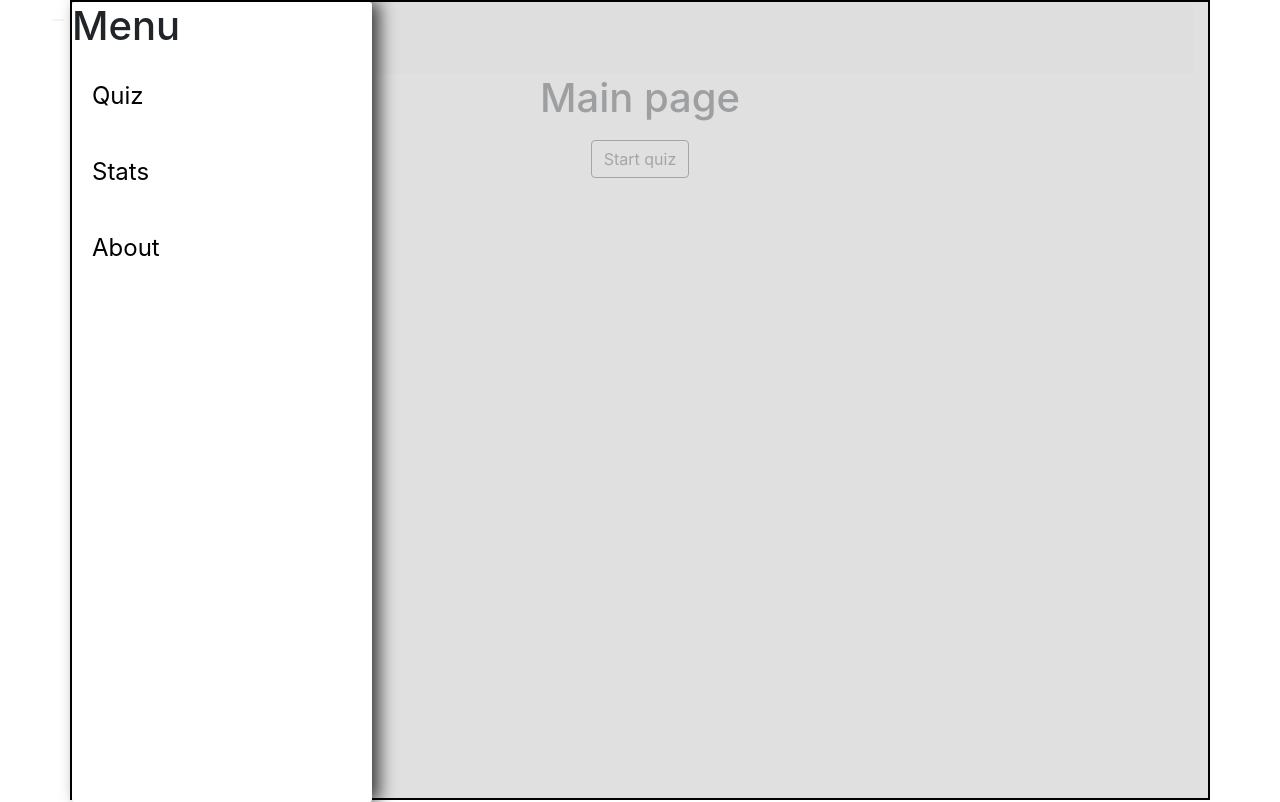
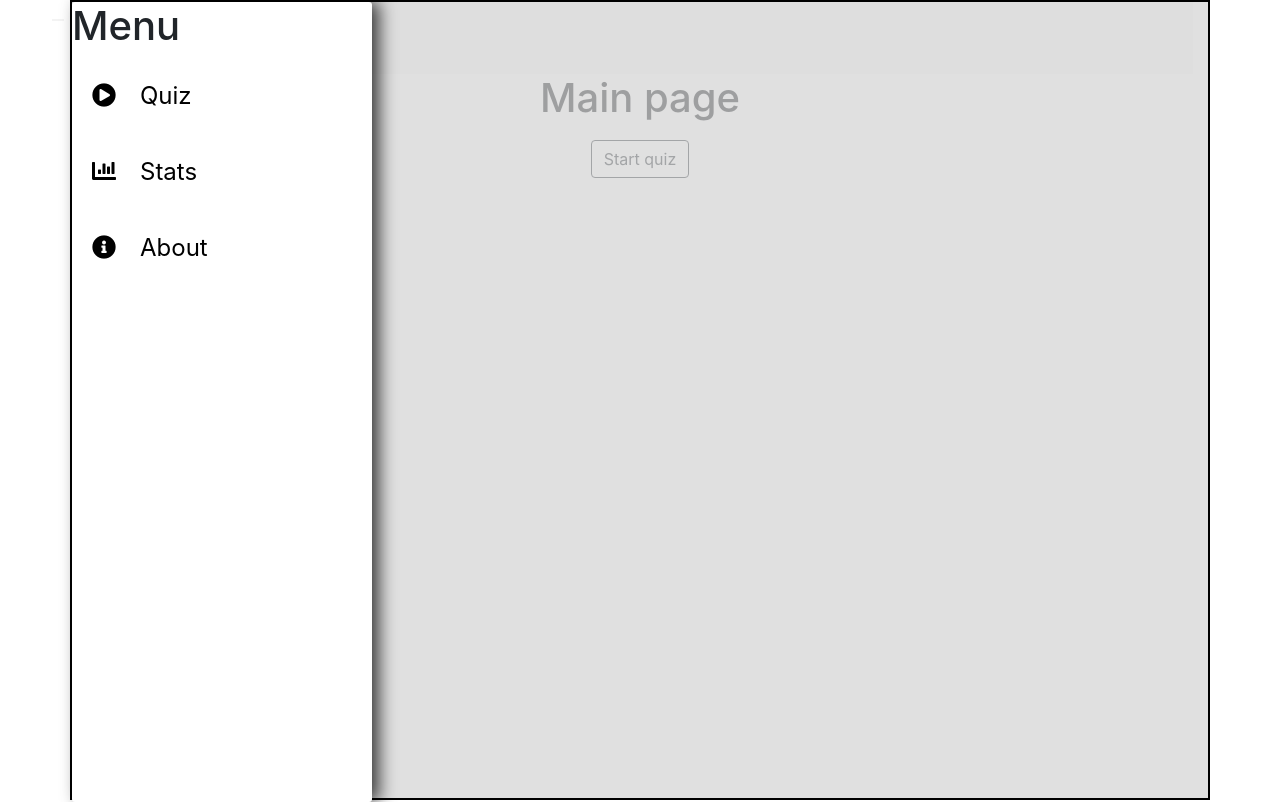
Before and after one commit to annaeklov/mandatory-uxdesign2, a React (Create React App) app: page / in a window 1280 px wide. Both pictures are taken after a click on the button "Open menu". Built offline with nearby package versions, Linux system fonts and the light colour scheme.

Commit message:
final commit

```diff
--- a/package.json
+++ b/package.json
@@ -12,6 +12,7 @@
     "react": "^16.13.1",
     "react-bootstrap": "^1.0.0",
     "react-dom": "^16.13.1",
+    "react-helmet": "^5.2.1",
     "react-router-dom": "^5.1.2",
     "react-scripts": "3.4.1",
     "rxjs": "^6.5.4",
--- a/public/index.html
+++ b/public/index.html
@@ -4,6 +4,7 @@
 <head>
   <meta charset="utf-8" />
   <link rel="icon" href="%PUBLIC_URL%/favicon.ico" />
+  <link rel="stylesheet" href="https://use.fontawesome.com/releases/v5.13.0/css/all.css">
 
 
   <meta name="viewport" content="width=device-width, initial-scale=1" />
--- a/src/App.css
+++ b/src/App.css
@@ -18,6 +18,10 @@ body{
 
 .card-footer input {
   margin-right: 3px;
+}
+
+.fas{
+  margin-right: 1em;
 }
 
 .pageRow {
--- a/src/components/ModalPopup.js
+++ b/src/components/ModalPopup.js
@@ -9,7 +9,6 @@ export default function ModalPopup({
   result,
   numberOfQuestions
 }) {
-
   let title;
 
   if (result >= 0 && result <= 3) {
--- a/src/components/RenderQuiz.js
+++ b/src/components/RenderQuiz.js
@@ -3,7 +3,6 @@ import axios from "axios";
 import Button from "react-bootstrap/Button";
 import Card from "react-bootstrap/Card";
 import Spinner from "react-bootstrap/Spinner";
-
 import ModalPopup from "./ModalPopup.js";
 import { result$, updateResultInLocalStorage } from "./Store.js";
 
@@ -39,7 +38,6 @@ export default function RenderQuiz({ exitQuiz }) {
       .then(response => {
         let arr = quizData(response.data.results);
         setQuestionsArr(arr);
-        console.log(arr);
       })
 
       .catch(error => {
@@ -66,7 +64,9 @@ export default function RenderQuiz({ exitQuiz }) {
     return (
       <Card border="dark" key={idx}>
         <Card.Body autoFocus aria-labelledby="QuestionCard">
-          <Card.Title>Q{number}:</Card.Title>
+          <Card.Title aria-labelledby="QuestionTitle" tabIndex="1">
+            Question {number}:
+          </Card.Title>
           <Card.Text aria-labelledby="QuestionText" tabIndex="1">
             {question}
           </Card.Text>
@@ -74,7 +74,7 @@ export default function RenderQuiz({ exitQuiz }) {
           {quiz.answers.map((answer, index) => {
             answer = answer.replace(/&#?\w+;/g, match => entities[match]);
             return (
-              <Card.Footer key={index}>
+              <Card.Footer key={index} style={{ backgroundColor: "white" }}>
                 <label forhtml={answer}>
                   <input
                     tabIndex="1"
@@ -128,7 +128,6 @@ export default function RenderQuiz({ exitQuiz }) {
 
   function onSubmit(e) {
     e.preventDefault();
-    console.log(selectedRadios);
     handleShow();
   }
 
@@ -148,9 +147,17 @@ export default function RenderQuiz({ exitQuiz }) {
           <span className="sr-only">Loading...</span>
         </Spinner>
       ) : (
-        <form onSubmit={onSubmit} aria-labelledby="questions, radio buttons and submit button">
+        <form
+          onSubmit={onSubmit}
+          aria-labelledby="questions, radio buttons and submit button"
+        >
           {mappedArr} <br />
-          <Button tabIndex="1" type="submit" className="btnDone" variant="outline-dark">
+          <Button
+            tabIndex="1"
+            type="submit"
+            className="btnDone"
+            variant="outline-dark"
+          >
             Done
           </Button>
         </form>
@@ -158,7 +165,7 @@ export default function RenderQuiz({ exitQuiz }) {
       {openModal && (
         <ModalPopup
           exitQuiz={exitQuiz}
-          show={handleShow}
+          show={openModal}
           playAgain={handleClose}
           result={result}
           numberOfQuestions={questionsArr.length}
--- a/src/components/Sidebar.js
+++ b/src/components/Sidebar.js
@@ -20,15 +20,23 @@ export default function Sidebar({ sidebarIsOpen, onClickMask, onClickLink }) {
             ></button>
           </label>
         )}
-        <aside className={className} aria-label="the sidebar with three links">
+        <aside
+          className={className}
+          aria-label="the sidebar with three links"
+          role="navigation"
+        >
           <h1>Menu</h1>
-          <ul className="Sidebar__menu">
+          <ul className="Sidebar__menu" role="navigation">
             <li className="Sidebar__menu-item">
               <Link
                 to={"/"}
                 className="Sidebar__menu-link"
                 onClick={onClickLink}
               >
+                <i
+                  className="fas fa-play-circle
+"
+                ></i>
                 Quiz
               </Link>
             </li>
@@ -38,6 +46,7 @@ export default function Sidebar({ sidebarIsOpen, onClickMask, onClickLink }) {
                 className="Sidebar__menu-link"
                 onClick={onClickLink}
               >
+                <i className="fas fa-chart-bar"></i>
                 Stats
               </Link>
             </li>
@@ -47,6 +56,7 @@ export default function Sidebar({ sidebarIsOpen, onClickMask, onClickLink }) {
                 className="Sidebar__menu-link"
                 onClick={onClickLink}
               >
+                <i className="fas fa-info-circle"></i>
                 About
               </Link>
             </li>
--- a/src/components/Store.js
+++ b/src/components/Store.js
@@ -1,8 +1,12 @@
 import { BehaviorSubject } from "rxjs";
+
+
 
 export const result$ = new BehaviorSubject(
   JSON.parse(localStorage.getItem("result"))
 );
+
+
 
 export function updateResultInLocalStorage(statsResult) {
   if (statsResult) {
--- a/src/pages/AboutPage.js
+++ b/src/pages/AboutPage.js
@@ -1,10 +1,12 @@
 import React from "react";
+import { Helmet } from "react-helmet";
 
 export default function AboutPage() {
   return (
-
-
     <div tabIndex="1" role="textbox" aria-label="about this app">
+      <Helmet>
+        <title>About page</title>
+      </Helmet>
       <h1>AboutPage</h1>
       <p>
         What is Lorem Ipsum? Lorem Ipsum is simply dummy text of the printing
--- a/src/pages/QuizPage.js
+++ b/src/pages/QuizPage.js
@@ -1,4 +1,5 @@
 import React, { useState } from "react";
+import { Helmet } from "react-helmet";
 import Row from "react-bootstrap/Row";
 import Col from "react-bootstrap/Col";
 import Button from "react-bootstrap/Button";
@@ -35,9 +36,12 @@ export default function QuizPage() {
 
   return (
     <>
+      <Helmet>
+        <title>{showTitle} </title>
+      </Helmet>
       <Row className="titleRow">
         <Col className="titleCol text-center">
-          <h1>{showTitle}</h1>
+          <h1>{showTitle} </h1>
         </Col>
       </Row>
       <Row className="pageRow">
--- a/src/pages/StatsPage.js
+++ b/src/pages/StatsPage.js
@@ -1,11 +1,11 @@
 import React from "react";
+import { Helmet } from "react-helmet";
 import Row from "react-bootstrap/Row";
 import Col from "react-bootstrap/Col";
 import Card from "react-bootstrap/Card";
 import { result$, updateResultInLocalStorage } from "../components/Store.js";
 
 export default function StatsPage() {
-
   if (!result$.value) {
     updateResultInLocalStorage({
       gamesPlayed: 0,
@@ -16,13 +16,17 @@ export default function StatsPage() {
   }
   return (
     <Row className="titleRow">
+      <Helmet>
+        <title>Stats page</title>
+      </Helmet>
       <Col className="titleCo">
         <h1>Stats page</h1>
-
         <Card>
           <Card.Body>
             <Card.Title tabIndex="1">Your stats</Card.Title>
-            <Card.Text tabIndex="1">Games played: {result$.value.gamesPlayed}</Card.Text>
+            <Card.Text tabIndex="1">
+              Games played: {result$.value.gamesPlayed}
+            </Card.Text>
             <Card.Text tabIndex="1">
               Correct answers: {result$.value.correctAnswers}
             </Card.Text>
```
Also changed, not shown: src/components/Header.js (line endings or trailing spaces), 1 other file (tests, documents, lock files or other folders). Lines whose indentation alone changed are shown as unchanged.
